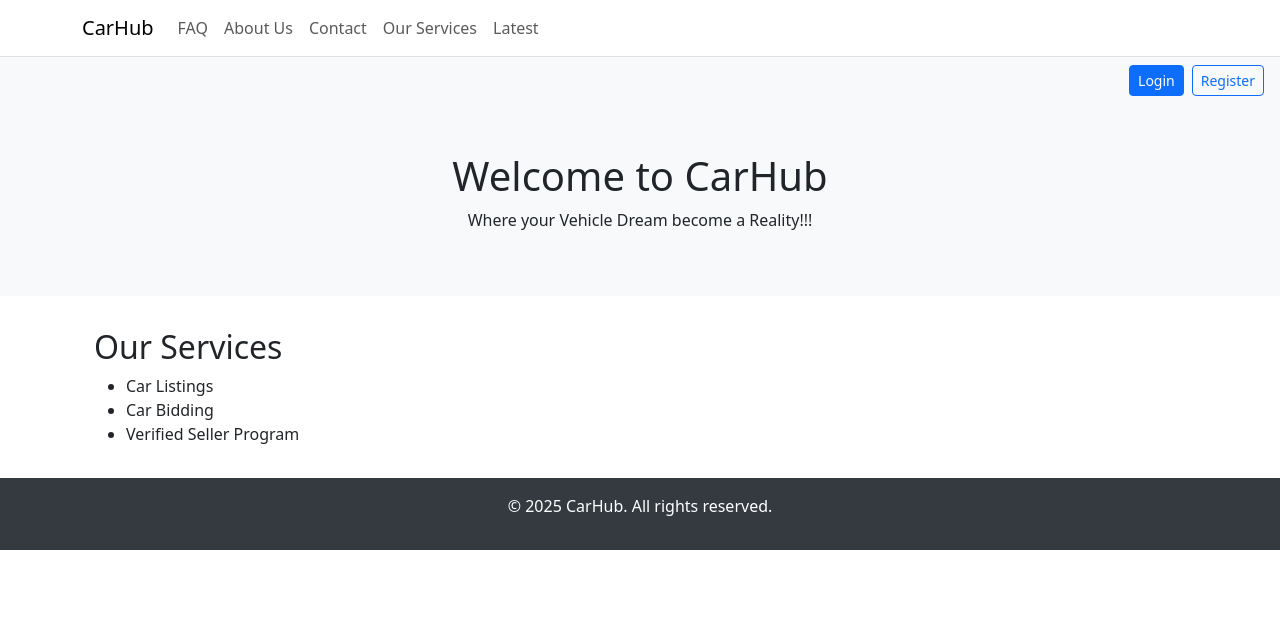
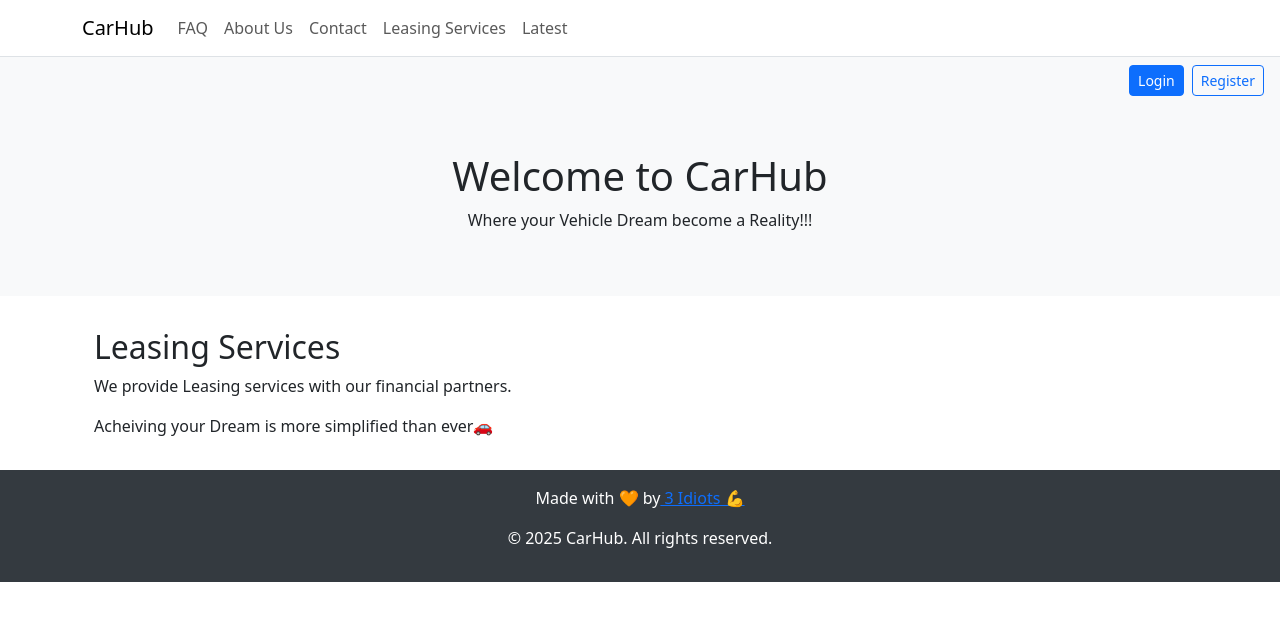
Before and after one commit to Bavindu14/carhub, a Django app: page /services/ in a window 1280 px wide. Shown: the top 621 px of the page. Run offline with Django 3.2, Linux system fonts and the light colour scheme.

Commit message:
Changes to be committed: 	modified:   cars/templates/cars/base.html 	modified:   cars/templates/cars/services.html

```diff
--- a/cars/templates/cars/base.html
+++ b/cars/templates/cars/base.html
@@ -34,7 +34,7 @@
                 <li class="nav-item"><a class="nav-link" href="{% url 'faq' %}">FAQ</a></li>
                 <li class="nav-item"><a class="nav-link" href="{% url 'about' %}">About Us</a></li>
                 <li class="nav-item"><a class="nav-link" href="{% url 'contact' %}">Contact</a></li>
-                <li class="nav-item"><a class="nav-link" href="{% url 'services' %}">Our Services</a></li>
+                <li class="nav-item"><a class="nav-link" href="{% url 'services' %}">Leasing Services</a></li>
                 <li class="nav-item"><a class="nav-link" href="{% url 'latest' %}">Latest</a></li>
             </ul>
         </div>
@@ -67,6 +67,7 @@
 
     <!--  FOOTER -->
     <footer class="footer">
+        <p> Made with 🧡 by<a href="https://github.com/Bavindu14/carhub/graphs/contributors"> 3 Idiots 💪</a>  </p>
         <p>&copy; 2025 CarHub. All rights reserved.</p>
     </footer>
 
--- a/cars/templates/cars/services.html
+++ b/cars/templates/cars/services.html
@@ -1,11 +1,8 @@
 {% extends 'cars/base.html' %}
 {% block content %}
 <div class="container">
-    <h2>Our Services</h2>
-    <ul>
-        <li>Car Listings</li>
-        <li>Car Bidding</li>
-        <li>Verified Seller Program</li>
-    </ul>
+    <h2>Leasing Services</h2>
+    <p> We provide Leasing services with our financial partners. </p>
+    <p> Acheiving your Dream is more simplified than ever🚗 </p>
 </div>
 {% endblock %}
```
